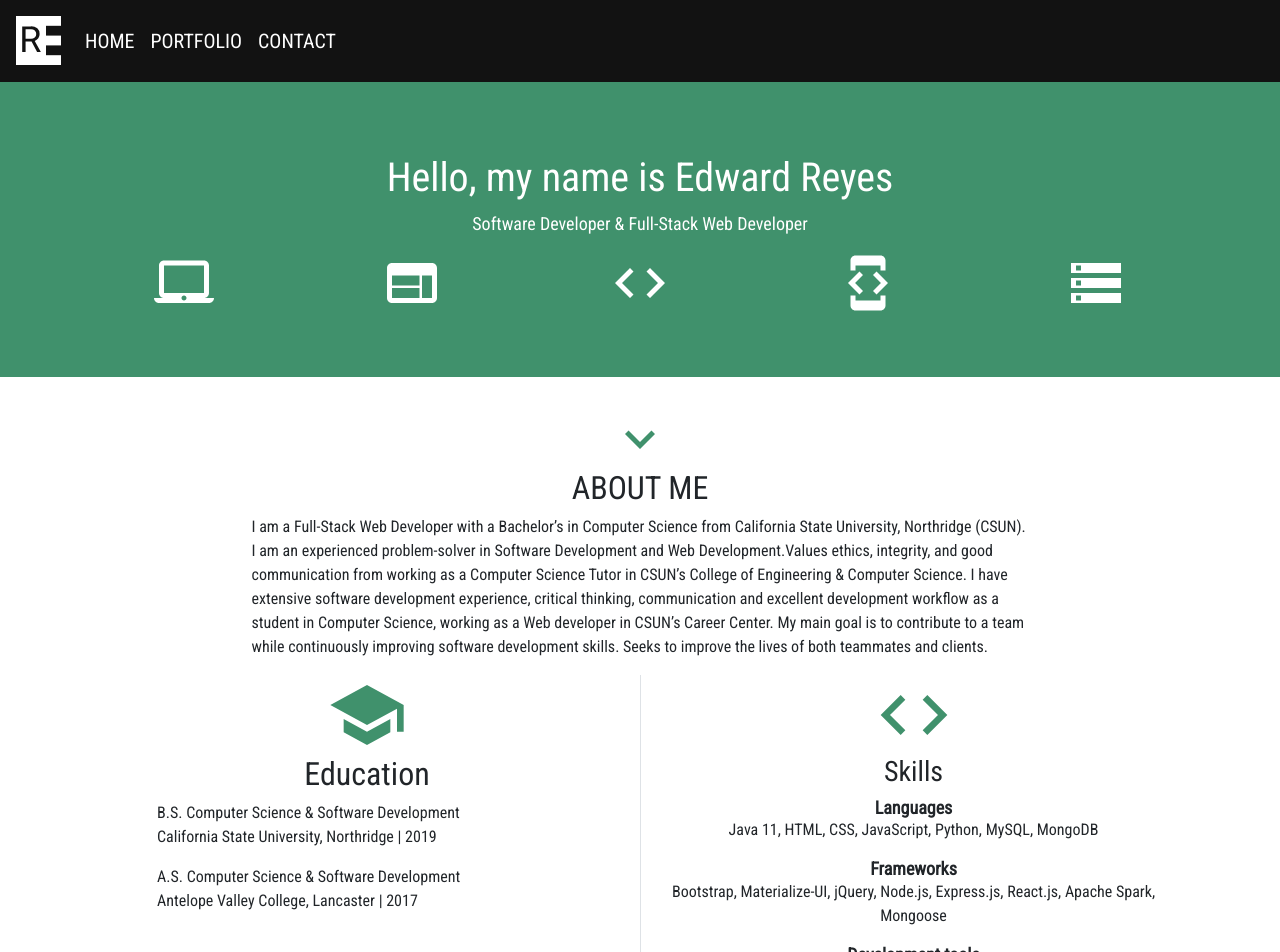
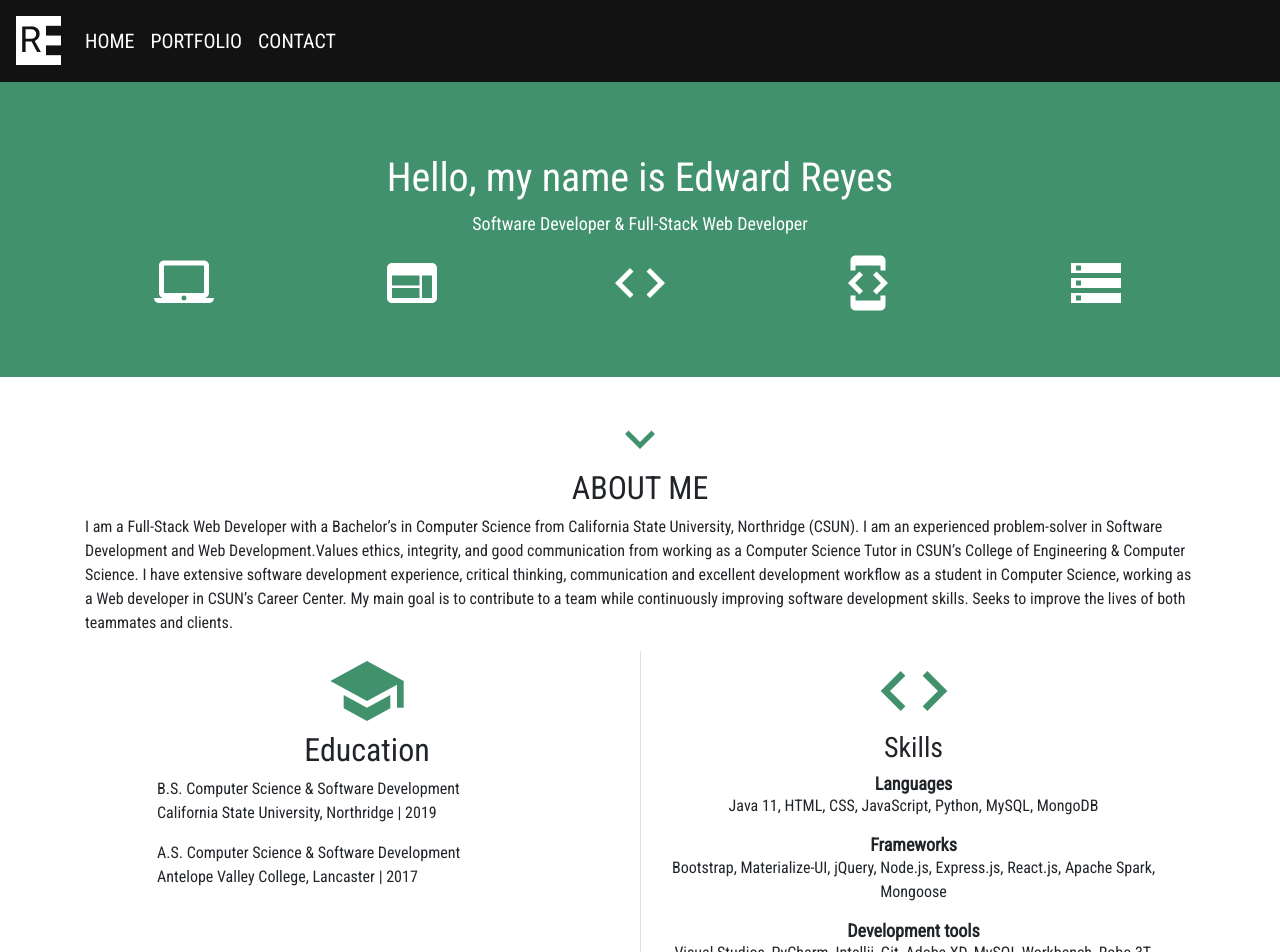
Before and after one commit to edwardreyes29/react-portfolio, a React (Create React App) app: page / in a window 1280 px wide. Shown: the top 952 px of the page. Built offline with nearby package versions, Linux system fonts and the light colour scheme.

Commit message:
fixed files

```diff
--- a/src/App.js
+++ b/src/App.js
@@ -2,7 +2,7 @@ import React from 'react';
 import { BrowserRouter as Router, Route, Switch, Redirect } from "react-router-dom";
 // import './App.css';
 import { Navigation } from './components/Navigation';
-import { Home } from './pages/Home';
+import Home from './pages/Home';
 import Portfolio from './pages/Portfolio';
 import { Footer } from './components/Footer';
 
--- a/src/pages/Home/index.js
+++ b/src/pages/Home.js
@@ -14,14 +14,18 @@ import DeveloperBoardIcon from '@material-ui/icons/DeveloperBoard';
 import AssignmentTurnedInIcon from '@material-ui/icons/AssignmentTurnedIn';
 import FaceIcon from '@material-ui/icons/Face';
 // Assets
-import jumbotronWallpaper from '../../assets/images/jumbotron-wallpaper.jpg';
-import csunLogo from '../../assets/svg/csun-logo.svg';
+import jumbotronWallpaper from '../assets/images/jumbotron-wallpaper.jpg';
+import csunLogo from '../assets/svg/csun-logo.svg';
 
 
 
-import './style.css';
+// import './style.css';
 
 const styles = {
+  sectionStyle: {
+    fontFamily: 'Roboto Condensed, sans-serif',
+    textAlign: 'center'
+  },
   jumbotronText: {
     fontSize: '18px',
     // textTransform: 'uppercase'
@@ -48,13 +52,15 @@ const styles = {
     backgroundColor: '#40916C',
     // backgroundImage: `url(${jumbotronWallpaper})`,
     // backgroundAttachment: 'fixed',
-    color: '#fff'
+    color: '#fff',
+    fontFamily: 'Roboto Condensed, sans-serif',
+    textAlign: 'center'
   }
 }
 
-export const Home = () => {
+const Home = () => {
   return (<>
-    <Jumbotron fluid className='text-center' style={styles.jumbotron}>
+    <Jumbotron fluid style={styles.jumbotron}>
       <Container className='mt-2'>
         <h1>Hello, my name is Edward Reyes</h1>
         <p style={styles.jumbotronText}>Software Developer & Full-Stack Web Developer</p>
@@ -77,7 +83,7 @@ export const Home = () => {
         </Row>
       </Container>
     </Jumbotron>
-    <Container>
+    <Container style={styles.sectionStyle}>
       <section id='about-section' className='text-center'>
         <div className='about-container'>
           <ExpandMoreIcon style={styles.expandMore} />
@@ -232,3 +238,5 @@ export const Home = () => {
     </Container>
   </>)
 }
+
+export default Home;
--- a/src/pages/Home/style.css
+++ /dev/null
@@ -1,23 +0,0 @@
-.about-container {
-  background: 'red';
-  color: 'green';
-  margin-right: 15%;
-  margin-left: 15%;
-}
-
-/* .experience-task:before {
-  content: '✓';
-} */
-
-h1, h2, h3, h4, h5, p {
-  font-family: 'Roboto Condensed', sans-serif;
-}
-
-.main-text-font {
-  font-family: 'Roboto Condensed', sans-serif;
-}
-
-a {
-  text-decoration: none;
-  outline : none;
-}
```
Also changed, not shown: src/components/CustomizedButton/index.js (deleted, +0 -8 lines).
